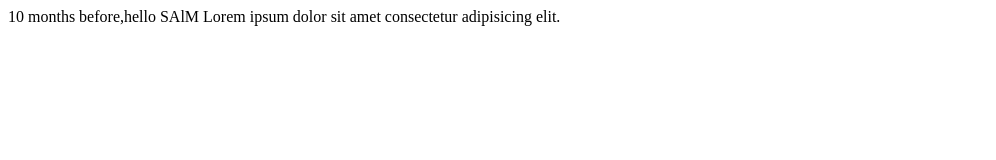
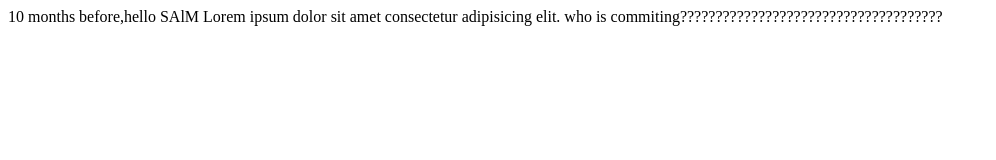
Before and after one commit to JEMILHAMZA/practice, a plain HTML site: page jemil/index.html in a window 1280 px wide. Shown: the whole page, without its empty margins (0-996 px from the left). Drawn offline with Linux system fonts and the light colour scheme.

Commit message:
who is commiting

```diff
--- a/jemil/index.html
+++ b/jemil/index.html
@@ -7,5 +7,6 @@
 </head>
 <body>
     10 months before,hello SAlM Lorem ipsum dolor sit amet consectetur adipisicing elit.
+    who is commiting?????????????????????????????????????
 </body>
 </html>
```
